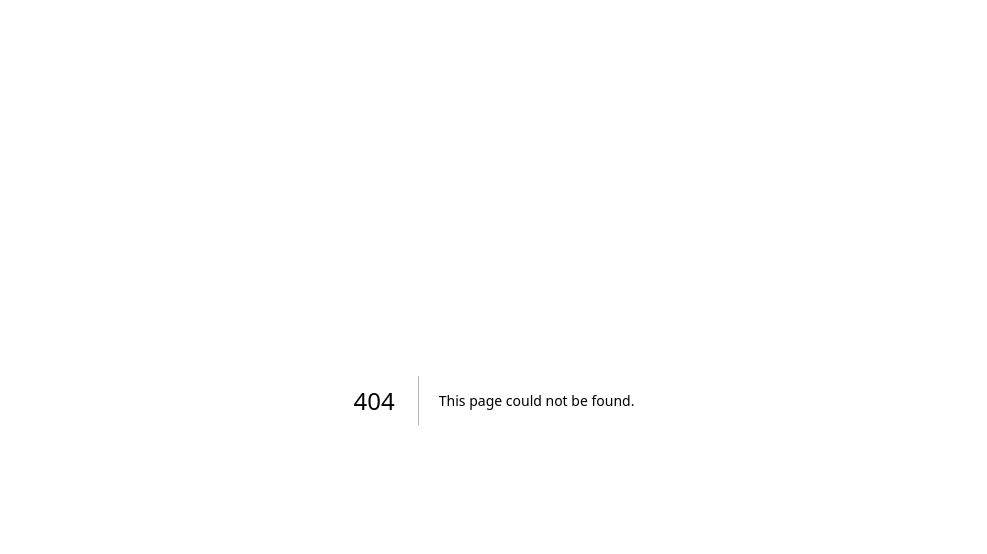
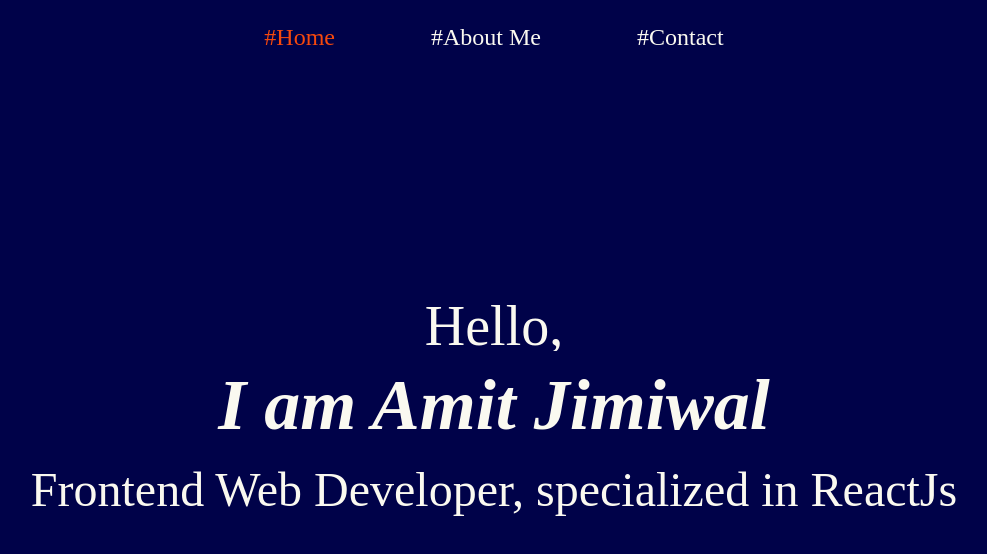
Before and after one commit to doubtless46/doubtless-web, a Next.js app: page /Notamit in a window 1280 px wide. Before the commit this address had no page. Shown: the top 554 px of the page, without its empty margins (146-1133 px from the left). Built offline with nearby package versions, Linux system fonts and the light colour scheme.

Commit message:
navbar,about

```diff
--- /dev/null
+++ b/pages/Notamit/components/Navbar.tsx
@@ -0,0 +1,21 @@
+import styles from './navbar.module.css'
+import Link from 'next/link'
+const Navbar = () => {
+  return (
+    <div className={styles.nav}>
+      <ul className={styles.ul}>
+      <li>
+        <Link href="/Notamit" className={styles.homenav}>#Home</Link>
+      </li>
+      <li>
+        <Link href="/Notamit" className={styles.liststyle}>#About Me</Link>
+      </li>
+      <li>
+        <Link href="/Notamit" className={styles.liststyle}>#Contact</Link>
+      </li>
+    </ul>
+    </div>
+  )
+}
+
+export default Navbar
--- /dev/null
+++ b/pages/Notamit/components/navbar.module.css
@@ -0,0 +1,22 @@
+.nav{
+      height:50px;
+      padding:1em;
+      width: 100%;
+      font-size: 1.5rem;
+}
+
+.ul{
+      width:100%;
+      display: flex;
+      justify-content: center;
+      list-style: none;
+      gap:4em;
+}
+.homenav{
+      color: #F6490D;
+      text-decoration: none;
+}
+.liststyle{
+      color:#FAF9F0;
+      text-decoration: none;
+}
--- /dev/null
+++ b/pages/Notamit/index.tsx
@@ -0,0 +1,23 @@
+import Navbar from './components/Navbar';
+import styles from './notamit.module.css';
+
+const index = () => {
+  return (
+    <div className={styles.main}>
+       <Navbar/>
+       <div className={styles.mainbody}>
+           <h3 className={styles.h3}>Hello,</h3>
+           <h1 className={styles.h1}>I am Amit Jimiwal</h1>
+           <p className={styles.p}>Frontend Web Developer, specialized in ReactJs</p>
+           <div className={styles.social}>
+            <a href=''></a>
+            <a href=''></a>
+            <a href=''></a>
+            <a href=''></a>
+           </div>
+       </div>
+    </div>
+  )
+}
+
+export default index
--- /dev/null
+++ b/pages/Notamit/notamit.module.css
@@ -0,0 +1,51 @@
+.main{
+      width: 100%;
+      height: 100vh;
+
+}
+/* body */
+
+.mainbody{
+  width: 100%;
+  height:90vh;
+  display: flex;
+  flex-direction: column;
+  justify-content:center;
+  align-items: center;
+}
+.h3{
+  font-family: Fira Code;
+  font-size: 3.5rem;
+  font-weight: 450;
+  line-height: 50px;
+   letter-spacing: 0em;
+   text-align: center;
+   color:#FAF9F0;
+}
+.h1{
+      font-family: Montserrat;
+      font-size: 4.5rem;
+      font-style: italic;
+      font-weight: 700;
+      line-height: 108px;
+      letter-spacing: 0em;
+      text-align: center;
+      color:#FAF9F0;
+}
+.p{
+      font-family: Fira Code;
+      font-size: 3rem;
+      font-weight: 450;
+      line-height: 61px;
+      letter-spacing: 0em;
+      text-align: center;
+      color:#FAF9F0;
+}
+
+.social{
+      display: flex;
+     flex-direction: row;
+     align-items: flex-start;
+     padding: 0px;
+     gap: 31.77px;
+}
--- a/styles/styles.global.css
+++ b/styles/styles.global.css
@@ -0,0 +1,7 @@
+*{
+      padding: 0px;
+      margin: 0px;
+      box-sizing: border-box;
+      scroll-behavior: smooth;
+      background-color: #000249;
+}
```
